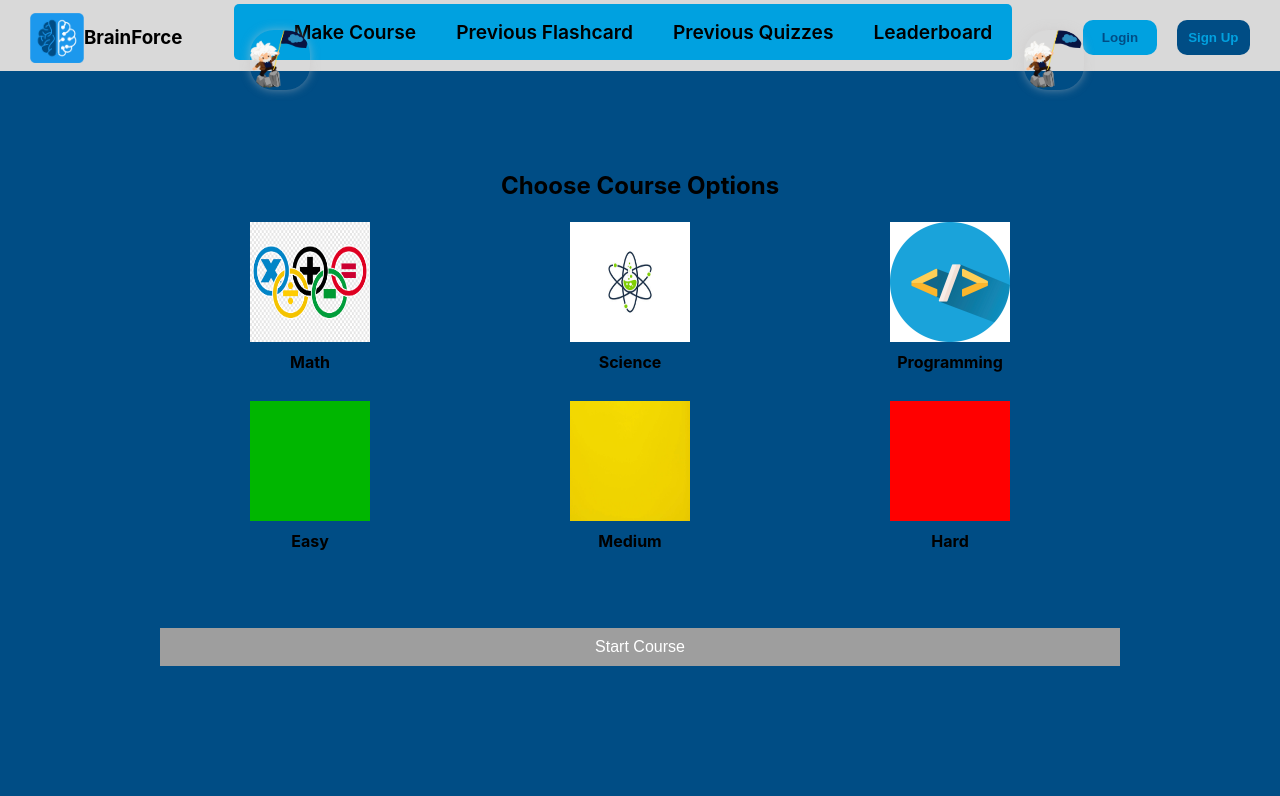
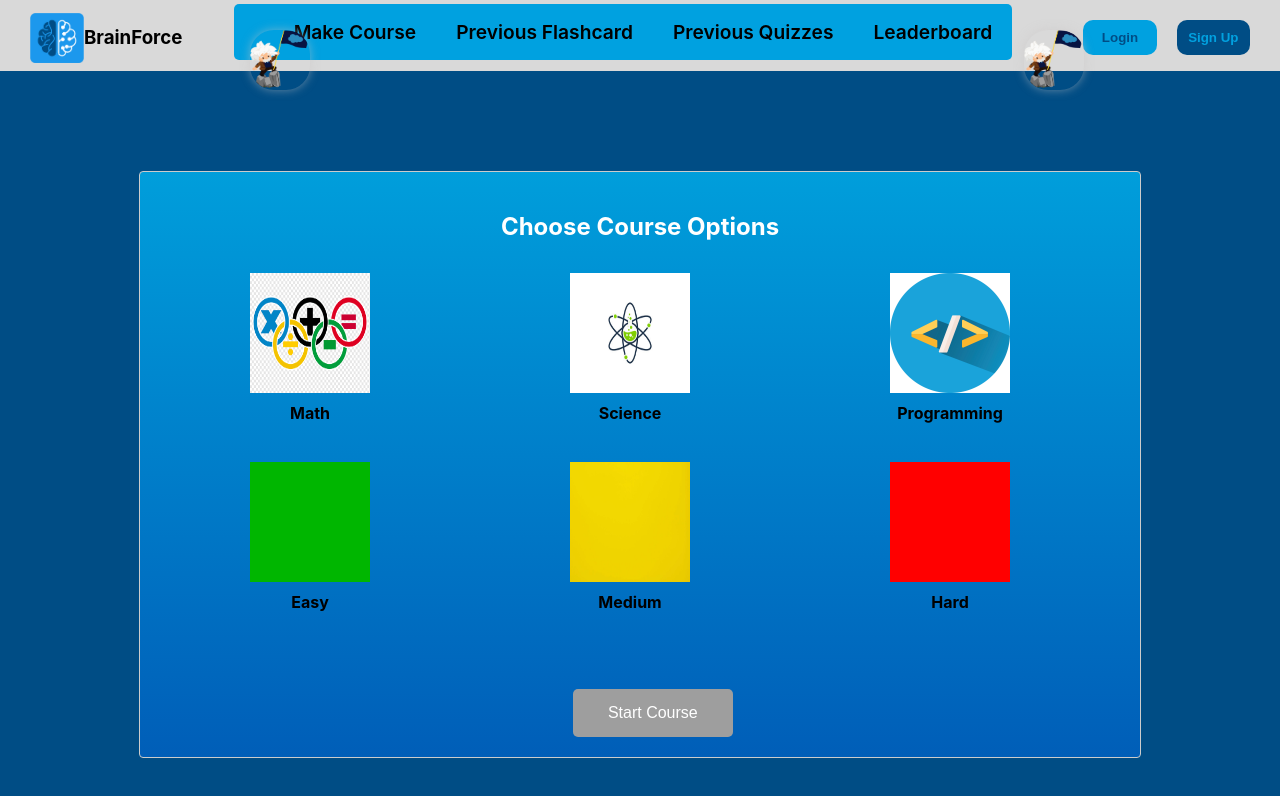
Before and after one commit to FTLRoboForce/FrontEnd, a React (Create React App) app in the folder brainforce-ui/: page /makecourse in a window 1280 px wide. Shown: the top 796 px of the page. Built offline with nearby package versions, Linux system fonts and the light colour scheme.

Commit message:
done with make course page

```diff
--- a/brainforce-ui/src/Components/MakeCourse/MakeCourse.css
+++ b/brainforce-ui/src/Components/MakeCourse/MakeCourse.css
@@ -1,10 +1,15 @@
 .course-options-container {
     max-width: 75%;
     margin: 100px auto;
+    padding: 20px;
+    background: linear-gradient(#009EDB, #005EB8);
+    border: 1px solid #ccc;
+    border-radius: 4px;
   }
 
   h2 {
     text-align: center;
+    color: white;
   }
 
   form {
@@ -19,6 +24,7 @@
   }
 
   .option-row .option {
+    padding-top: 10px;
     display: flex;
     flex-direction: column;
     align-items: center;
@@ -28,10 +34,11 @@
     cursor: pointer;
     border: 2px solid transparent;
     transition: border-color 0.3s ease-in-out;
+    border-radius: 15px;
   }
 
   .option-row .option.selected {
-    border-color: #4caf50;
+    background-color: #005EB8;
   }
 
   .option-row .option.disabled {
@@ -53,6 +60,10 @@
     color: white;
     border: none;
     cursor: pointer;
+    width: 10rem;
+    height: 3rem;
+    border-radius: 5px;
+    margin-left: 43%;
   }
 
   .make-course-button:disabled {
@@ -62,4 +73,5 @@
 
   button:hover {
     background-color: #45a049;
+    color: white;
   }
```
